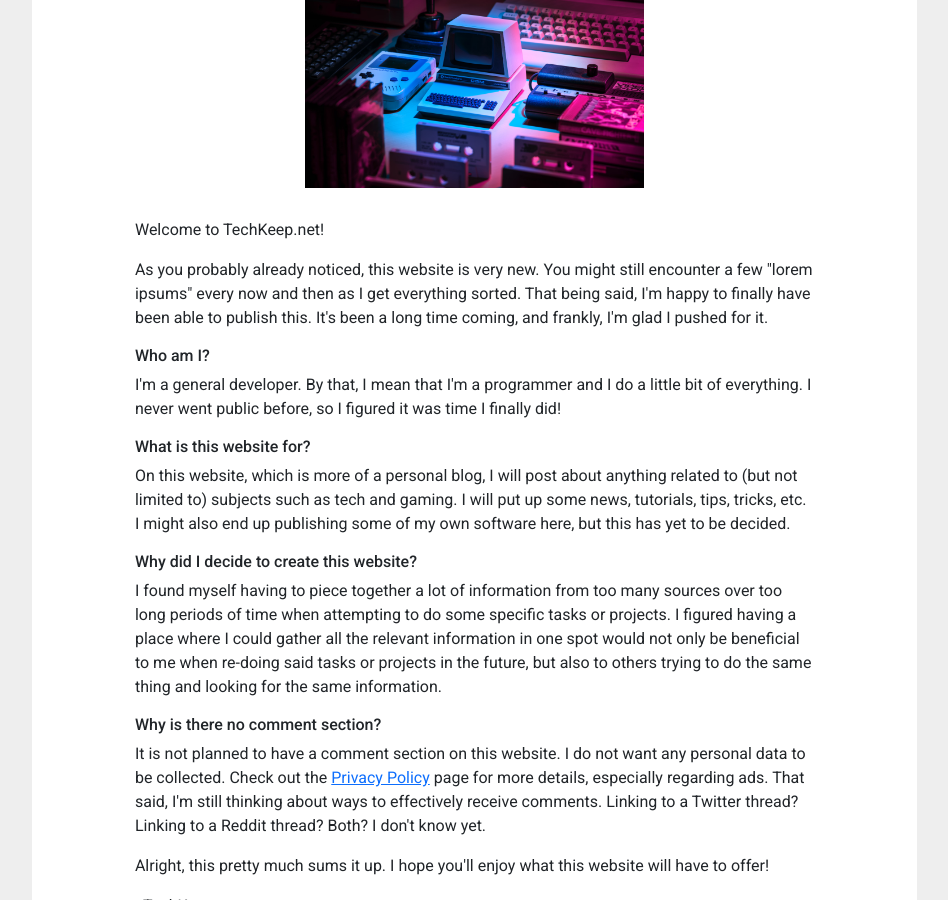
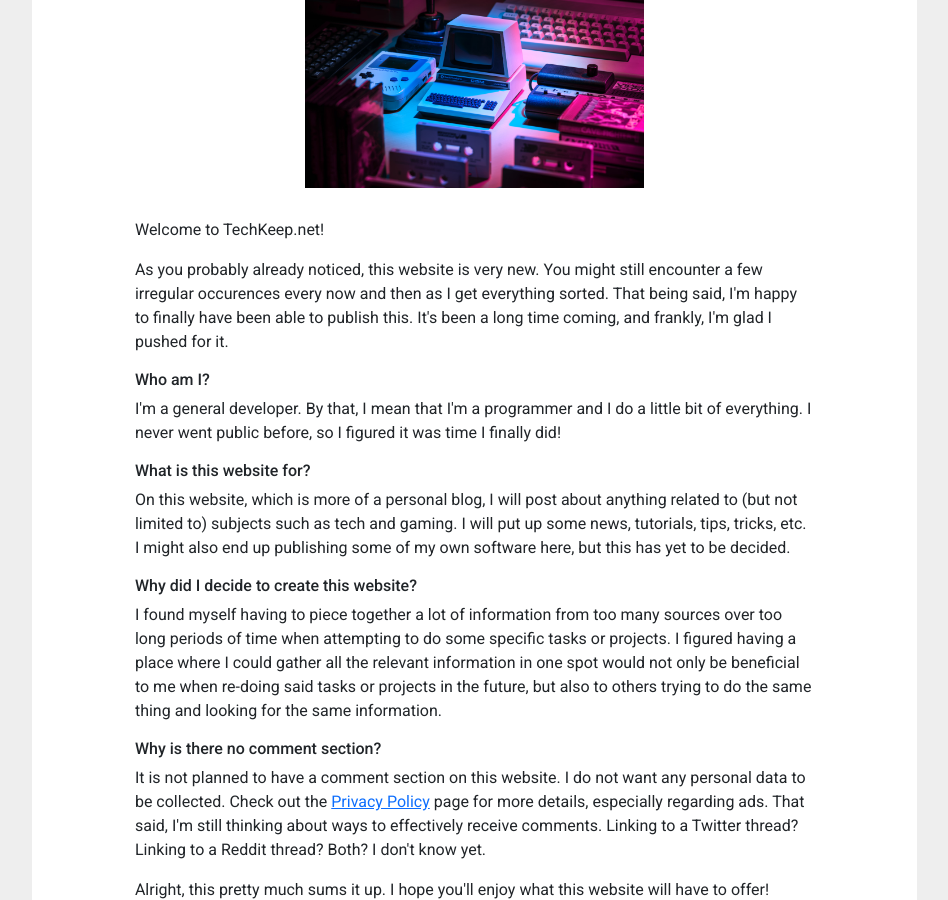
Before and after one commit to TechKeep/TechKeep.github.io, a Jekyll site: the page built from _posts/2022-04-21-the-website-is-now-live-welcome-to-getxt-net.markdown, in a window 1280 px wide and 900 px high, scrolled down 650 px. Shown: the whole window, without its empty margins (13-961 px from the left). Built offline with Jekyll 4.4.1, drawn with Linux system fonts in a browser that asks for light colours; nearby versions of some CDN libraries.

Commit message:
changed some wording in first post

```diff
--- a/_posts/2022-04-21-the-website-is-now-live-welcome-to-getxt-net.markdown
+++ b/_posts/2022-04-21-the-website-is-now-live-welcome-to-getxt-net.markdown
@@ -16,7 +16,7 @@ photocredit: <!-- <em>(Photo credit - <a href="#">Name</a>)</em> -->
 
 <p>Welcome to TechKeep.net!</p>
 
-<p>As you probably already noticed, this website is very new. You might still encounter a few "lorem ipsums" every now and then as I get everything sorted. That being said, I'm happy to finally have been able to publish this. It's been a long time coming, and frankly, I'm glad I pushed for it.</p>
+<p>As you probably already noticed, this website is very new. You might still encounter a few irregular occurences every now and then as I get everything sorted. That being said, I'm happy to finally have been able to publish this. It's been a long time coming, and frankly, I'm glad I pushed for it.</p>
 
 <h6>Who am I?</h6>
 <p>I'm a general developer. By that, I mean that I'm a programmer and I do a little bit of everything. I never went public before, so I figured it was time I finally did!</p>
```
